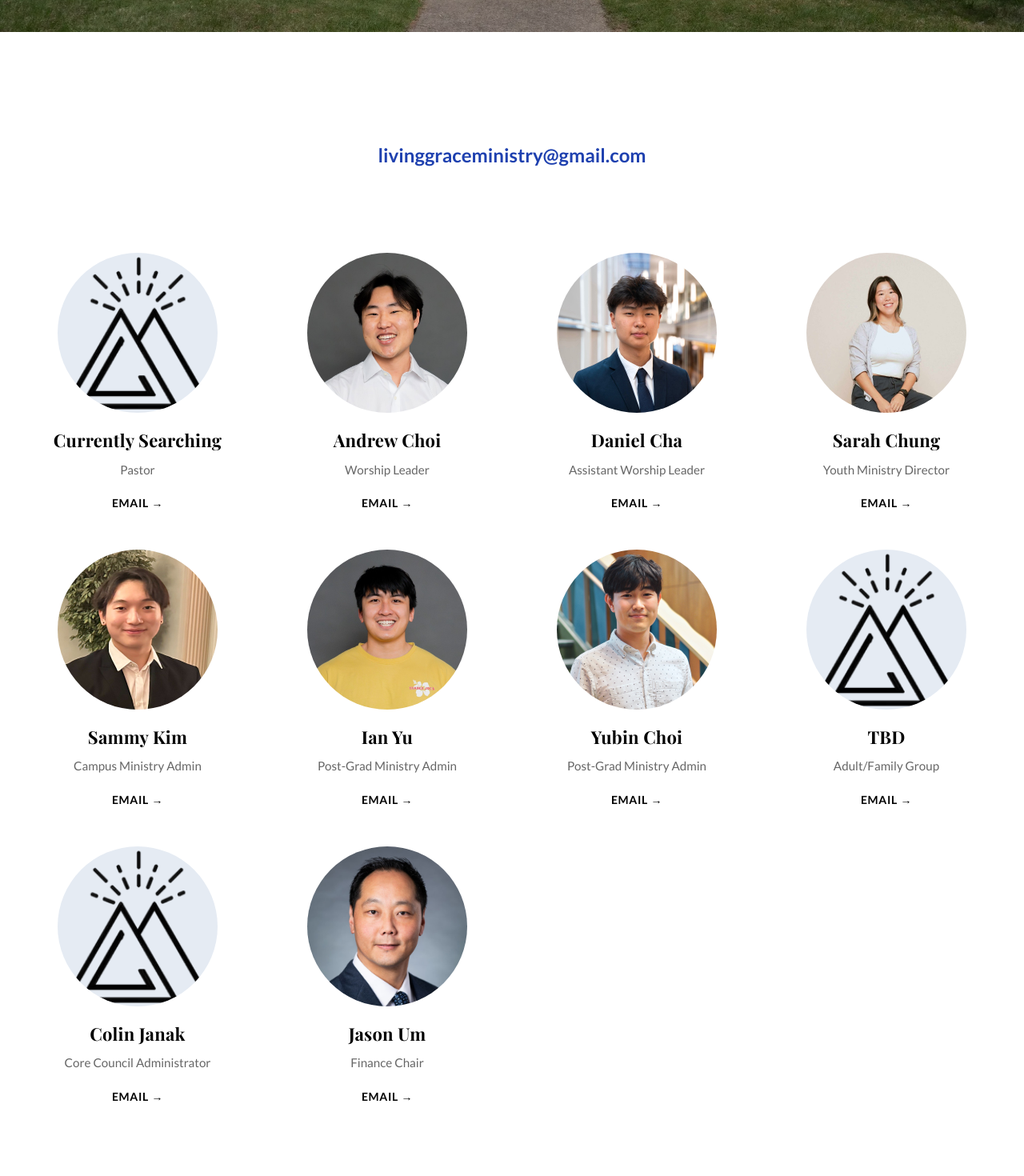
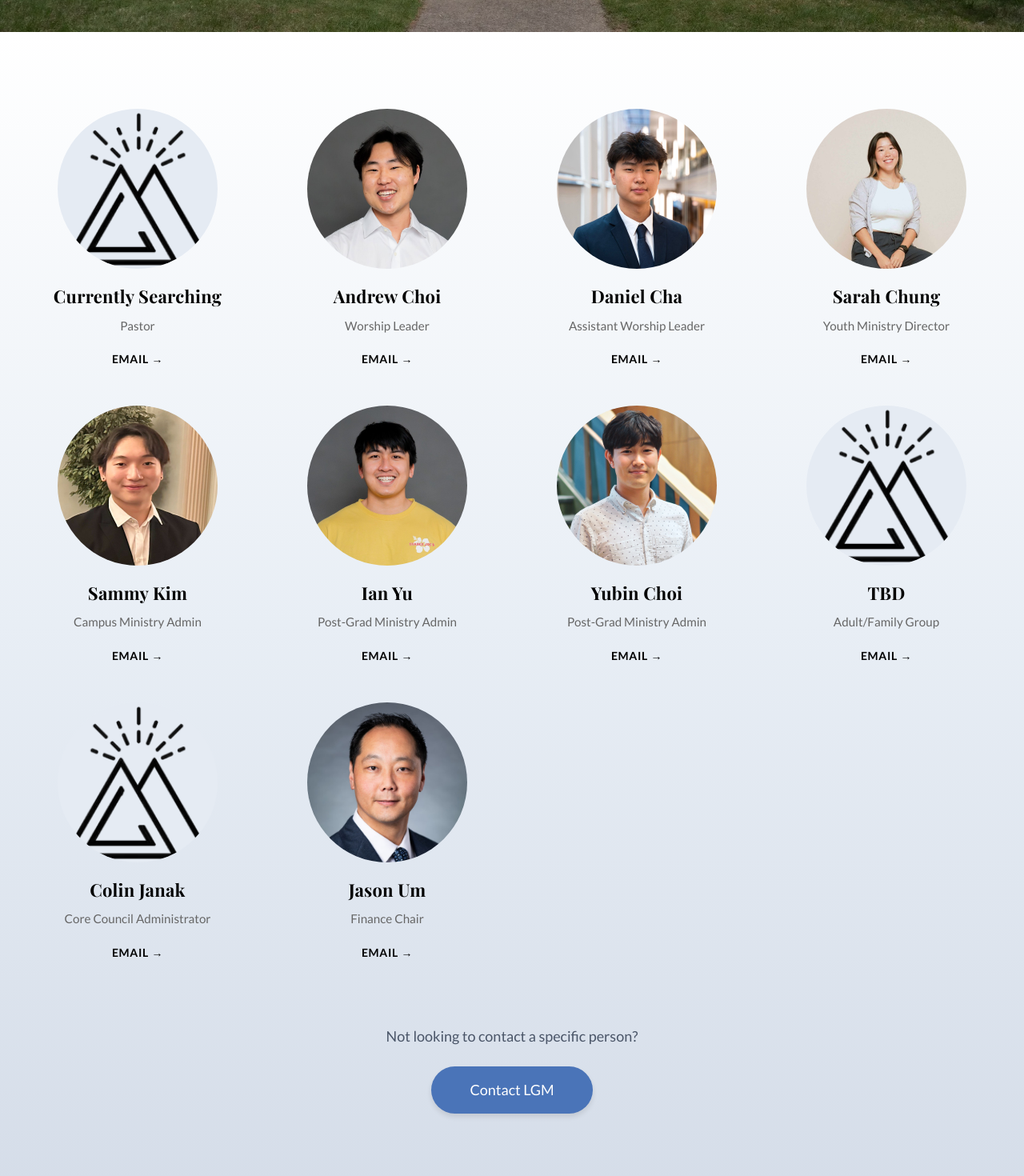
Before and after one commit to lgm-aa/LGM_Website_v3, a React (Vite) app: page /contact in a window 1280 px wide. Shown: the part 760-2230 px from the top of the page at 80% size. Built offline with nearby package versions, Linux system fonts and the light colour scheme; no server answers.

Commit message:
contact us email visual

```diff
--- a/src/components/contact/ContactInfo/ContactInfo.css
+++ b/src/components/contact/ContactInfo/ContactInfo.css
@@ -1,6 +1,6 @@
 /* Contact Info Section */
 .contact-info {
-  background-color: #ffffff;
+  background: linear-gradient(to bottom, #ffffff 0%, #e8eef5 50%, #d4dce8 100%);
   padding: 6rem 2rem;
 }
 
@@ -9,43 +9,37 @@
   margin: 0 auto;
 }
 
-/* Email Section */
-.contact-info__email-section {
+/* CTA Section */
+.contact-info__cta-section {
   text-align: center;
-  margin-bottom: 4rem;
+  margin-top: 3rem;
   padding: 2rem;
 }
 
-.contact-info__email-link {
-  font-size: 1.5rem;
-  font-weight: 600;
-  color: #1e40af;
-  text-decoration: none;
-  display: inline-block;
-  transition: all 0.3s ease;
-  position: relative;
-  padding: 0.5rem 1rem;
+.contact-info__cta-text {
+  font-size: 1.125rem;
+  color: #4a5568;
+  margin: 0 0 1.5rem 0;
+  line-height: 1.6;
 }
 
-.contact-info__email-link::after {
-  content: '';
-  position: absolute;
-  width: 0;
-  height: 2px;
-  bottom: 0;
-  left: 50%;
-  background-color: #2563eb;
+.contact-info__cta-button {
+  display: inline-block;
+  background-color: #4a74b8;
+  color: #ffffff;
+  font-size: 1.125rem;
+  font-weight: 500;
+  text-decoration: none;
+  padding: 1rem 3rem;
+  border-radius: 50px;
   transition: all 0.3s ease;
-  transform: translateX(-50%);
+  box-shadow: 0 4px 6px rgba(0, 0, 0, 0.1);
 }
 
-.contact-info__email-link:hover {
-  color: #2563eb;
+.contact-info__cta-button:hover {
+  background-color: #3d5a8f;
   transform: translateY(-2px);
-}
-
-.contact-info__email-link:hover::after {
-  width: 100%;
+  box-shadow: 0 6px 12px rgba(0, 0, 0, 0.15);
 }
 
 .contact-info__grid {
@@ -140,7 +134,7 @@
   }
 
   .contact-info__email-section {
-    margin-bottom: 3rem;
+    margin-top: 3rem;
     padding: 1.5rem 1rem;
   }
 
@@ -165,6 +159,20 @@
   .team-card__role {
     font-size: 0.875rem;
   }
+
+  .contact-info__cta-section {
+    margin-top: 2rem;
+    padding: 1.5rem 1rem;
+  }
+
+  .contact-info__cta-text {
+    font-size: 1rem;
+  }
+
+  .contact-info__cta-button {
+    font-size: 1rem;
+    padding: 0.875rem 2.5rem;
+  }
 }
 
 @media (max-width: 480px) {
--- a/src/components/contact/ContactInfo/ContactInfo.jsx
+++ b/src/components/contact/ContactInfo/ContactInfo.jsx
@@ -22,14 +22,14 @@ export default function ContactInfo() {
       id: 2,
       name: "Andrew Choi",
       role: "Worship Leader",
-      email: "livinggraceministry@gmail.com",
+      email: "andrewsungwoochoi@gmail.coms",
       image: praise_leader,
     },
     {
       id: 3,
       name: "Daniel Cha",
       role: "Assistant Worship Leader",
-      email: "livinggraceministry@gmail.com",
+      email: "dchaa@umich.edu",
       image: praise_apprentice,
     },
     {
@@ -86,11 +86,6 @@ export default function ContactInfo() {
   return (
     <section className="contact-info">
       <div className="contact-info__container">
-        <div className="contact-info__email-section">
-          <a href="mailto:livinggraceministry@gmail.com" className="contact-info__email-link">
-            livinggraceministry@gmail.com
-          </a>
-        </div>
         <div className="contact-info__grid">
           {teamMembers.map((member) => (
             <div key={member.id} className="team-card">
@@ -109,6 +104,12 @@ export default function ContactInfo() {
             </div>
           ))}
         </div>
+        <div className="contact-info__cta-section">
+          <p className="contact-info__cta-text">Not looking to contact a specific person?</p>
+          <a href="mailto:livinggraceministry@gmail.com" className="contact-info__cta-button">
+            Contact LGM
+          </a>
+        </div>
       </div>
     </section>
   );
```
